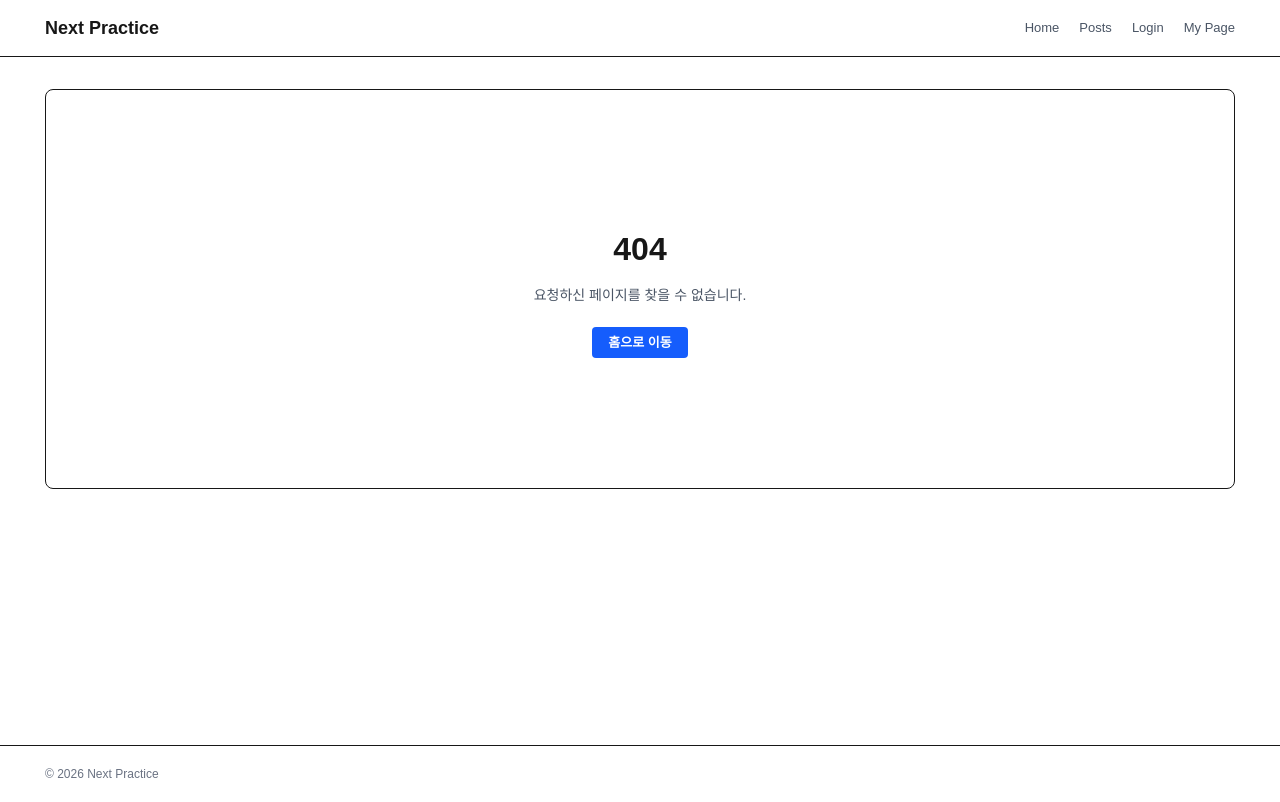
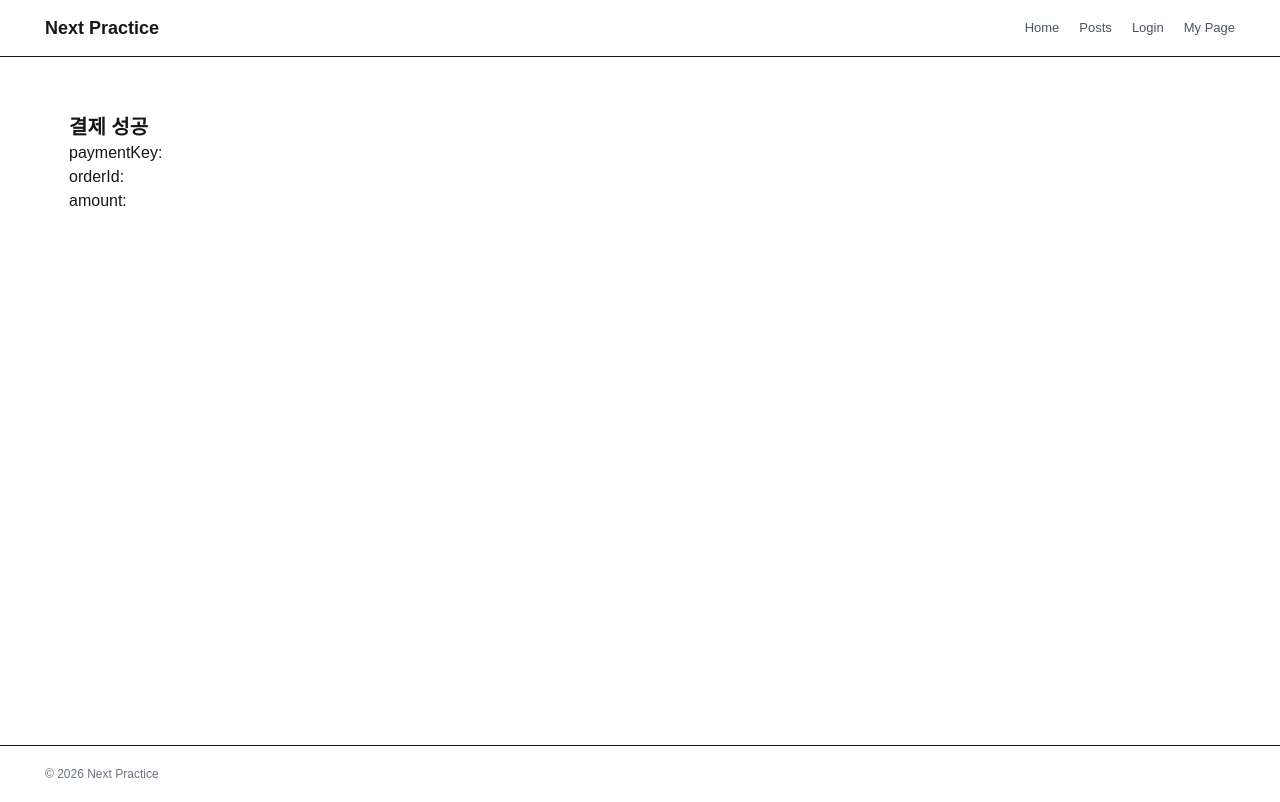
Before and after one commit to sukerimjocan19924/nextjs_test, a Next.js app: page /payment/success in a window 1280 px wide. Before the commit this address had no page. Built offline with nearby package versions, Linux system fonts and the light colour scheme.

Commit message:
env-payment-결제 추가

```diff
--- a/package.json
+++ b/package.json
@@ -11,6 +11,7 @@
   "dependencies": {
     "@tanstack/react-query": "^5.101.0",
     "@tanstack/react-query-devtools": "^5.101.0",
+    "@tosspayments/tosspayments-sdk": "^2.7.1",
     "axios": "^1.18.1",
     "next": "16.2.9",
     "react": "19.2.4",
--- /dev/null
+++ b/src/app/api/payment/success/route.ts
@@ -0,0 +1,71 @@
+import { NextRequest, NextResponse } from "next/server";
+
+export async function GET(
+  request: NextRequest
+) {
+
+  console.log('request > ', request)
+  console.log('request.nextUrl > ', request.nextUrl)
+
+  const searchParams =
+    request.nextUrl.searchParams;
+
+  const paymentKey =
+    searchParams.get("paymentKey");
+
+  const orderId =
+    searchParams.get("orderId");
+
+  const amount =
+    searchParams.get("amount");
+
+  const token = request.cookies.get("accessToken")?.value;
+
+  const response =
+    await fetch(
+      "http://localhost:33000/api/v1/payment/confirm",
+      {
+        method: "POST",
+
+        headers: {
+          "Content-Type": "application/json",
+          "Authorization": `Bearer ${token}`
+        },
+
+        body: JSON.stringify({
+          paymentKey,
+          orderId,
+          amount,
+        }),
+      }
+    );
+
+  console.log("response >> ", response)
+  if (!response.ok) {
+
+
+    const failResponse = NextResponse.redirect(
+      new URL("/payment/fail", request.url)
+    );
+
+    failResponse.cookies.set(
+      "paymentError",
+      "결제실패"
+    );
+
+    return failResponse;
+  }
+
+  const successResponse = NextResponse.redirect(
+    new URL("/payment/success", request.url)
+  );
+
+  successResponse.cookies.set(
+    "paymentInfo",
+    JSON.stringify({ paymentKey, orderId, amount })
+
+  );
+
+  return successResponse;
+
+}
--- /dev/null
+++ b/src/app/api/test/route.ts
@@ -0,0 +1,6 @@
+export async function GET() {
+
+  return Response.json({ key1: 123 });
+
+
+}
--- /dev/null
+++ b/src/app/noapi/fail/page.tsx
@@ -0,0 +1,10 @@
+'use client';
+
+import { useParams } from 'next/navigation';
+
+export default function Page() {
+	const params = useParams();
+	console.log('paramas >>> ', params);
+
+	return <div>No API Fail Page</div>;
+}
--- /dev/null
+++ b/src/app/noapi/success/page.tsx
@@ -0,0 +1,14 @@
+'use client';
+
+import { useParams } from 'next/navigation';
+
+export default function Page() {
+	const params = useParams();
+
+	console.log('paymentType >>> ', params?.paymentType);
+	console.log('orderID >>> ', params?.orderID);
+	console.log('paymentKey >>> ', params?.paymentKey);
+	console.log('amount >>> ', params?.amount);
+
+	return <div>No API Success Page</div>;
+}
--- /dev/null
+++ b/src/app/payment/fail/page.tsx
@@ -0,0 +1,25 @@
+"use client";
+
+import { useSearchParams } from "next/navigation";
+
+export default function PaymentFailPage() {
+  const params = useSearchParams();
+
+  return (
+    <div className="p-6">
+      <h1 className="text-xl font-bold">
+        결제 실패
+      </h1>
+
+      <p>
+        code:
+        {params.get("code")}
+      </p>
+
+      <p>
+        message:
+        {params.get("message")}
+      </p>
+    </div>
+  );
+}
--- /dev/null
+++ b/src/app/payment/page.tsx
@@ -0,0 +1,85 @@
+"use client";
+
+import { useEffect, useState } from "react";
+import { loadTossPayments } from "@tosspayments/tosspayments-sdk";
+
+const clientKey = process.env.NEXT_PUBLIC_TOSS_CLIENT_KEY!;
+
+const customerKey = "USER_1";
+
+export default function PaymentPage() {
+  const [paymentWidget, setPaymentWidget] = useState<any>(null);
+
+  useEffect(() => {
+    const init = async () => {
+      const tossPayments = await loadTossPayments(
+        "test_gck_docs_Ovk5rk1EwkEbP0W43n07xlzm",
+      );
+      const widgets = tossPayments.widgets({ customerKey });
+
+      // ------ 주문의 결제 금액 설정 ------
+      await widgets.setAmount({
+        currency: "KRW",
+        value: 50000,
+      });
+
+      await Promise.all([
+        // ------  결제 UI 렌더링 ------
+        widgets.renderPaymentMethods({
+          selector: "#payment-method",
+          variantKey: "DEFAULT",
+        }),
+        // ------  이용약관 UI 렌더링 ------
+        widgets.renderAgreement({
+          selector: "#agreement",
+          variantKey: "AGREEMENT",
+        }),
+      ]);
+      setPaymentWidget(widgets);
+
+      /* setPaymentWidget(widget); */
+    };
+
+    init();
+  }, []);
+
+  const handlePayment = async () => {
+    if (!paymentWidget) {
+      return;
+    }
+
+    // 1. API 버전
+    await paymentWidget.requestPayment({
+      orderId: `ORDER_${Date.now()}`,
+      orderName: "Next.js 실습 상품",
+
+      successUrl: `${window.location.origin}/api/payment/success`,
+      failUrl: `${window.location.origin}/api/payment/fail`,
+    });
+
+    // 2. NO API 버전
+    // await paymentWidget.requestPayment({
+    //   orderId: `ORDER_${Date.now()}`,
+    //   orderName: "Next.js 실습 상품",
+    //   successUrl: `${window.location.origin}/noapi/success`,
+    //   failUrl: `${window.location.origin}/noapi/fail`,
+    // });
+  };
+
+  return (
+    <div className="mx-auto max-w-2xl p-6">
+      <h1 className="mb-6 text-2xl font-bold">토스 결제</h1>
+
+      <div id="payment-method" className="mb-6" />
+
+      <div id="agreement" className="mb-6" />
+
+      <button
+        onClick={handlePayment}
+        className="rounded bg-blue-600 px-4 py-2 text-white"
+      >
+        결제하기
+      </button>
+    </div>
+  );
+}
--- /dev/null
+++ b/src/app/payment/success/page.tsx
@@ -0,0 +1,30 @@
+"use client";
+
+import { useSearchParams } from "next/navigation";
+
+export default function PaymentSuccessPage() {
+  const params = useSearchParams();
+
+  return (
+    <div className="p-6">
+      <h1 className="text-xl font-bold">
+        결제 성공
+      </h1>
+
+      <p>
+        paymentKey:
+        {params.get("paymentKey")}
+      </p>
+
+      <p>
+        orderId:
+        {params.get("orderId")}
+      </p>
+
+      <p>
+        amount:
+        {params.get("amount")}
+      </p>
+    </div>
+  );
+}
```
Also changed, not shown: 1 other file (tests, documents, lock files or other folders).
